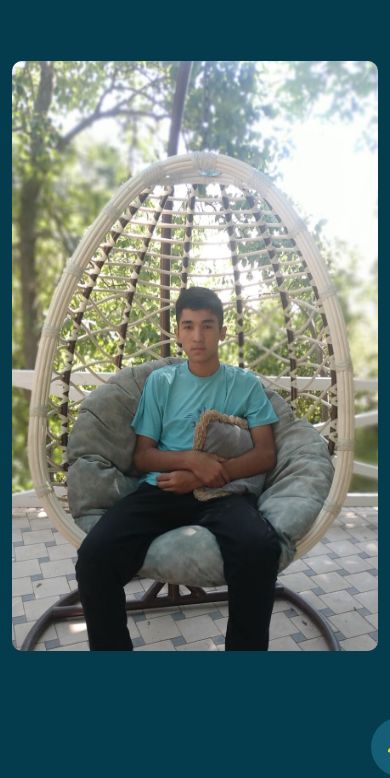
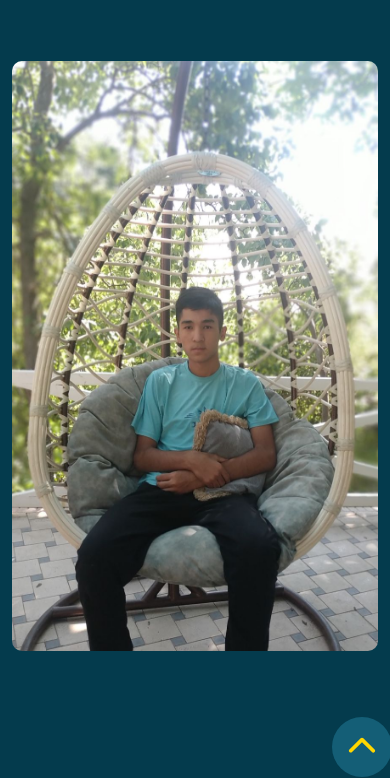
Before and after one commit to ZiyodillaDev/exam2, a plain HTML site: page index.html in a window 390 px wide. Shown: the part 67-845 px from the top of the page. Drawn offline with nearby package versions, Linux system fonts and the light colour scheme; a web font is replaced by a local one.

Commit message:
last commit

```diff
--- a/sass/components/_buttons.scss
+++ b/sass/components/_buttons.scss
@@ -36,3 +36,27 @@ button {
 .mybtn:hover {
   background-color: $header-main;
 }
+
+@media screen and (max-width: 1105px) {
+  .mybtn {
+    right: 7% !important;
+    left: 93% !important;
+  }
+}
+@media screen and (max-width: 850px) {
+  .mybtn {
+    right: 10% !important;
+    left: 90% !important;
+  }
+}
+@media screen and (max-width: 600px) {
+  .mybtn {
+    right: 15% !important;
+    left: 85% !important;
+  }
+}
+@media screen and (max-width: 300px) {
+  .mybtn {
+  bottom: 0;
+  }
+}
```
Also changed, not shown: css/index.css, 1 other file.
